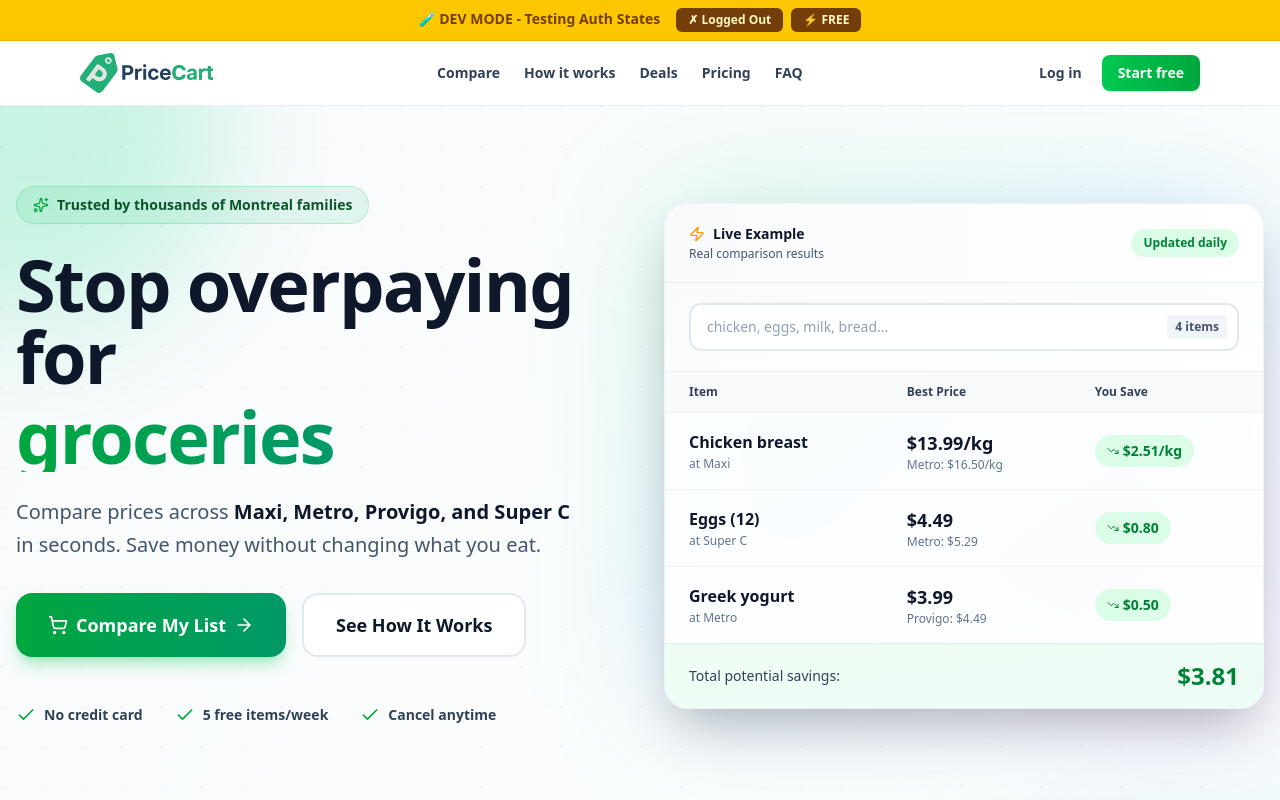
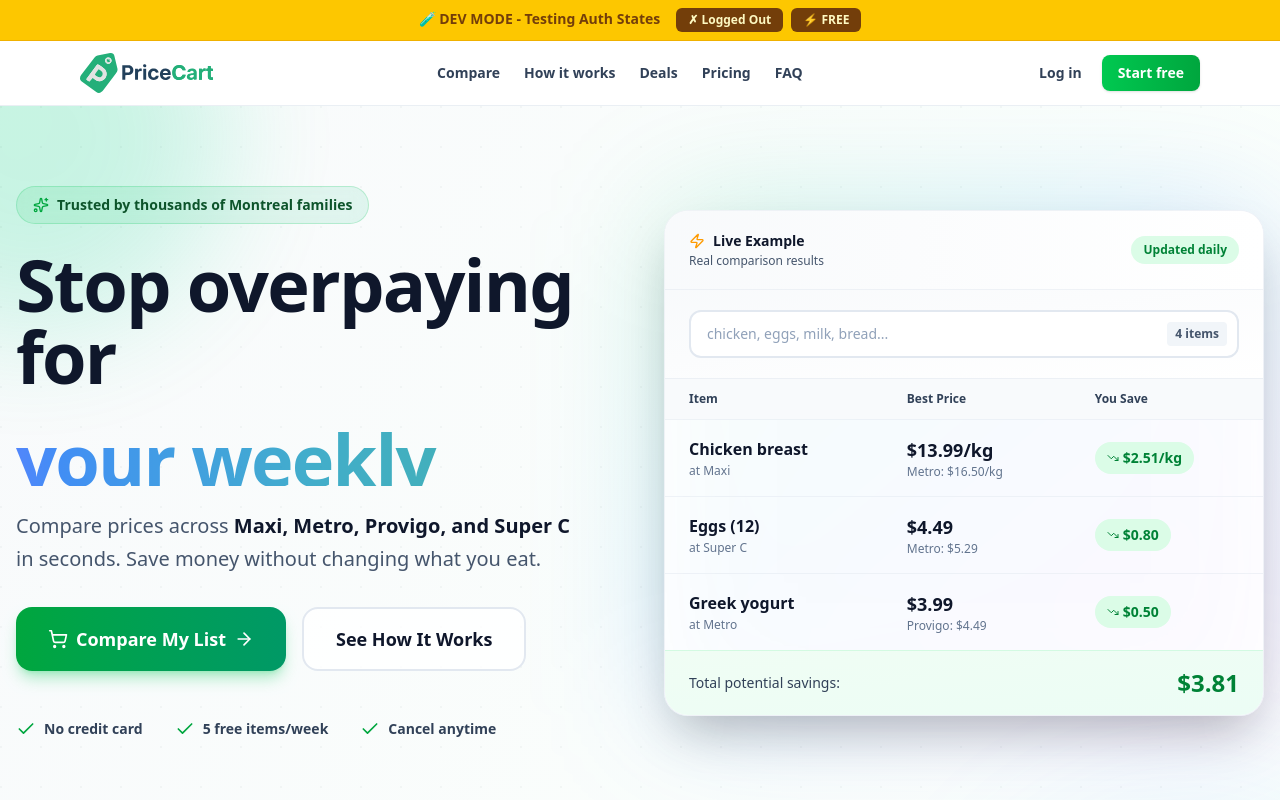
Before and after one commit to caiopr-cmd/pricecart-mvp, a Next.js app: page / in a window 1280 px wide. Shown: the top 800 px of the page. Built offline with nearby package versions, Linux system fonts and the light colour scheme.

Commit message:
new home page animation

```diff
--- a/src/app/page.tsx
+++ b/src/app/page.tsx
@@ -9,10 +9,20 @@
   { item: "Greek yogurt", best: "Metro", bestPrice: "$3.99", next: "Provigo", nextPrice: "$4.49", save: "$0.50" },
 ];
 
+const rotatingPhrases = [
+  { text: "groceries", color: "from-green-600 via-emerald-600 to-teal-600" },
+  { text: "your weekly shop", color: "from-blue-600 via-cyan-600 to-teal-600" },
+  { text: "essentials", color: "from-purple-600 via-violet-600 to-indigo-600" },
+  { text: "food costs", color: "from-orange-600 via-amber-600 to-yellow-600" },
+];
+
 export default function HomePage() {
   const [savingsCounter, setSavingsCounter] = useState(0);
+  const [currentPhraseIndex, setCurrentPhraseIndex] = useState(0);
+  const [isAnimating, setIsAnimating] = useState(false);
   const targetSavings = 87;
 
+  // Savings counter animation
   useEffect(() => {
     const interval = setInterval(() => {
       setSavingsCounter((prev) => {
@@ -23,16 +33,28 @@
     return () => clearInterval(interval);
   }, []);
 
+  // Rotating text animation
+  useEffect(() => {
+    const interval = setInterval(() => {
+      setIsAnimating(true);
+      setTimeout(() => {
+        setCurrentPhraseIndex((prev) => (prev + 1) % rotatingPhrases.length);
+        setIsAnimating(false);
+      }, 500);
+    }, 3000);
+    return () => clearInterval(interval);
+  }, []);
+
+  const currentPhrase = rotatingPhrases[currentPhraseIndex];
+
   return (
     <main className="relative min-h-screen overflow-hidden bg-gradient-to-br from-slate-50 via-green-50/30 to-blue-50/30">
       {/* Animated background elements */}
       <div className="pointer-events-none absolute inset-0 overflow-hidden">
-        {/* Animated gradient orbs */}
         <div className="absolute -top-40 -left-40 h-96 w-96 rounded-full bg-gradient-to-br from-green-400/20 to-emerald-400/20 blur-3xl animate-pulse" />
-        <div className="absolute top-1/4 -right-40 h-[500px] w-[500px] rounded-full bg-gradient-to-br from-blue-400/15 to-cyan-400/15 blur-3xl animate-pulse delay-1000" />
-        <div className="absolute -bottom-40 left-1/3 h-96 w-96 rounded-full bg-gradient-to-br from-amber-400/10 to-orange-400/10 blur-3xl animate-pulse delay-2000" />
+        <div className="absolute top-1/4 -right-40 h-[500px] w-[500px] rounded-full bg-gradient-to-br from-blue-400/15 to-cyan-400/15 blur-3xl animate-pulse" style={{ animationDelay: '1s' }} />
+        <div className="absolute -bottom-40 left-1/3 h-96 w-96 rounded-full bg-gradient-to-br from-amber-400/10 to-orange-400/10 blur-3xl animate-pulse" style={{ animationDelay: '2s' }} />
 
-        {/* Grid overlay */}
         <div
           className="absolute inset-0 opacity-[0.03]"
           style={{
@@ -50,26 +72,34 @@
             {/* Left: Content */}
             <div className="relative z-10">
               {/* Floating badge */}
-              <div className="inline-flex items-center gap-2 px-4 py-2 rounded-full bg-gradient-to-r from-green-500/10 to-emerald-500/10 border border-green-500/20 backdrop-blur-sm mb-6 animate-fade-in">
+              <div className="inline-flex items-center gap-2 px-4 py-2 rounded-full bg-gradient-to-r from-green-500/10 to-emerald-500/10 border border-green-500/20 backdrop-blur-sm mb-6 opacity-0 animate-fade-in" style={{ animationDelay: '0.1s', animationFillMode: 'forwards' }}>
                 <Sparkles className="w-4 h-4 text-green-600" />
                 <span className="text-sm font-semibold text-green-900">Trusted by thousands of Montreal families</span>
               </div>
 
-              {/* Main headline */}
-              <h1 className="text-5xl lg:text-7xl font-black tracking-tight text-slate-900 mb-6 animate-fade-in-up">
-                Stop overpaying for
-                <span className="block mt-2 bg-gradient-to-r from-green-600 via-emerald-600 to-teal-600 bg-clip-text text-transparent">
-                  groceries
+              {/* Main headline with rotating text */}
+              <h1 className="text-5xl lg:text-7xl font-black tracking-tight text-slate-900 mb-6">
+                <span className="block opacity-0 animate-fade-in-up" style={{ animationDelay: '0.2s', animationFillMode: 'forwards' }}>
+                  Stop overpaying for
+                </span>
+                <span className="block mt-2 h-[1.2em] relative overflow-hidden">
+                  <span
+                    className={`absolute inset-0 bg-gradient-to-r ${currentPhrase.color} bg-clip-text text-transparent transition-all duration-500 ${
+                      isAnimating ? 'translate-y-full opacity-0' : 'translate-y-0 opacity-100'
+                    }`}
+                  >
+                    {currentPhrase.text}
+                  </span>
                 </span>
               </h1>
 
-              <p className="text-xl text-slate-600 mb-8 max-w-xl leading-relaxed animate-fade-in-up delay-100">
+              <p className="text-xl text-slate-600 mb-8 max-w-xl leading-relaxed opacity-0 animate-fade-in-up" style={{ animationDelay: '0.4s', animationFillMode: 'forwards' }}>
                 Compare prices across <span className="font-bold text-slate-900">Maxi, Metro, Provigo, and Super C</span> in seconds.
                 Save money without changing what you eat.
               </p>
 
               {/* CTA buttons */}
-              <div className="flex flex-col sm:flex-row gap-4 mb-12 animate-fade-in-up delay-200">
+              <div className="flex flex-col sm:flex-row gap-4 mb-12 opacity-0 animate-fade-in-up" style={{ animationDelay: '0.6s', animationFillMode: 'forwards' }}>
                 <a
                   href="/compare"
                   className="group relative px-8 py-4 bg-gradient-to-r from-green-600 to-emerald-600 text-white rounded-2xl font-bold text-lg shadow-lg shadow-green-500/30 hover:shadow-xl hover:shadow-green-500/40 transition-all hover:-translate-y-0.5 flex items-center justify-center gap-2"
@@ -88,7 +118,7 @@
               </div>
 
               {/* Trust indicators */}
-              <div className="flex flex-wrap gap-8 animate-fade-in-up delay-300">
+              <div className="flex flex-wrap gap-8 opacity-0 animate-fade-in-up" style={{ animationDelay: '0.8s', animationFillMode: 'forwards' }}>
                 <div className="flex items-center gap-2">
                   <Check className="w-5 h-5 text-green-600" />
                   <span className="text-sm font-semibold text-slate-700">No credit card</span>
@@ -105,13 +135,10 @@
             </div>
 
             {/* Right: Interactive demo */}
-            <div className="relative animate-fade-in-up delay-300">
-              {/* Glow effect behind card */}
+            <div className="relative opacity-0 animate-fade-in-up" style={{ animationDelay: '0.5s', animationFillMode: 'forwards' }}>
               <div className="absolute inset-0 bg-gradient-to-br from-green-500/20 via-blue-500/20 to-purple-500/20 blur-3xl rounded-3xl" />
 
-              {/* Main demo card */}
               <div className="relative bg-white/90 backdrop-blur-xl rounded-3xl shadow-2xl border border-slate-200/50 overflow-hidden">
-                {/* Header */}
                 <div className="px-6 py-5 border-b border-slate-200/50 bg-gradient-to-r from-slate-50 to-white">
                   <div className="flex items-center justify-between">
                     <div>
@@ -127,7 +154,6 @@
                   </div>
                 </div>
 
-                {/* Search bar mockup */}
                 <div className="px-6 py-5 bg-gradient-to-br from-slate-50 to-white">
                   <div className="relative">
                     <input
@@ -142,7 +168,6 @@
                   </div>
                 </div>
 
-                {/* Results table */}
                 <div className="overflow-x-auto">
                   <table className="w-full">
                     <thead>
@@ -175,7 +200,6 @@
                   </table>
                 </div>
 
-                {/* Footer */}
                 <div className="px-6 py-4 bg-gradient-to-br from-green-50 to-emerald-50 border-t border-green-200/50">
                   <div className="flex items-center justify-between">
                     <span className="text-sm text-slate-700">Total potential savings:</span>
@@ -337,6 +361,36 @@
           </div>
         </div>
       </section>
+
+      <style jsx>{`
+        @keyframes fade-in {
+          from {
+            opacity: 0;
+          }
+          to {
+            opacity: 1;
+          }
+        }
+
+        @keyframes fade-in-up {
+          from {
+            opacity: 0;
+            transform: translateY(20px);
+          }
+          to {
+            opacity: 1;
+            transform: translateY(0);
+          }
+        }
+
+        .animate-fade-in {
+          animation: fade-in 0.6s ease-out;
+        }
+
+        .animate-fade-in-up {
+          animation: fade-in-up 0.6s ease-out;
+        }
+      `}</style>
     </main>
   );
 }
```
